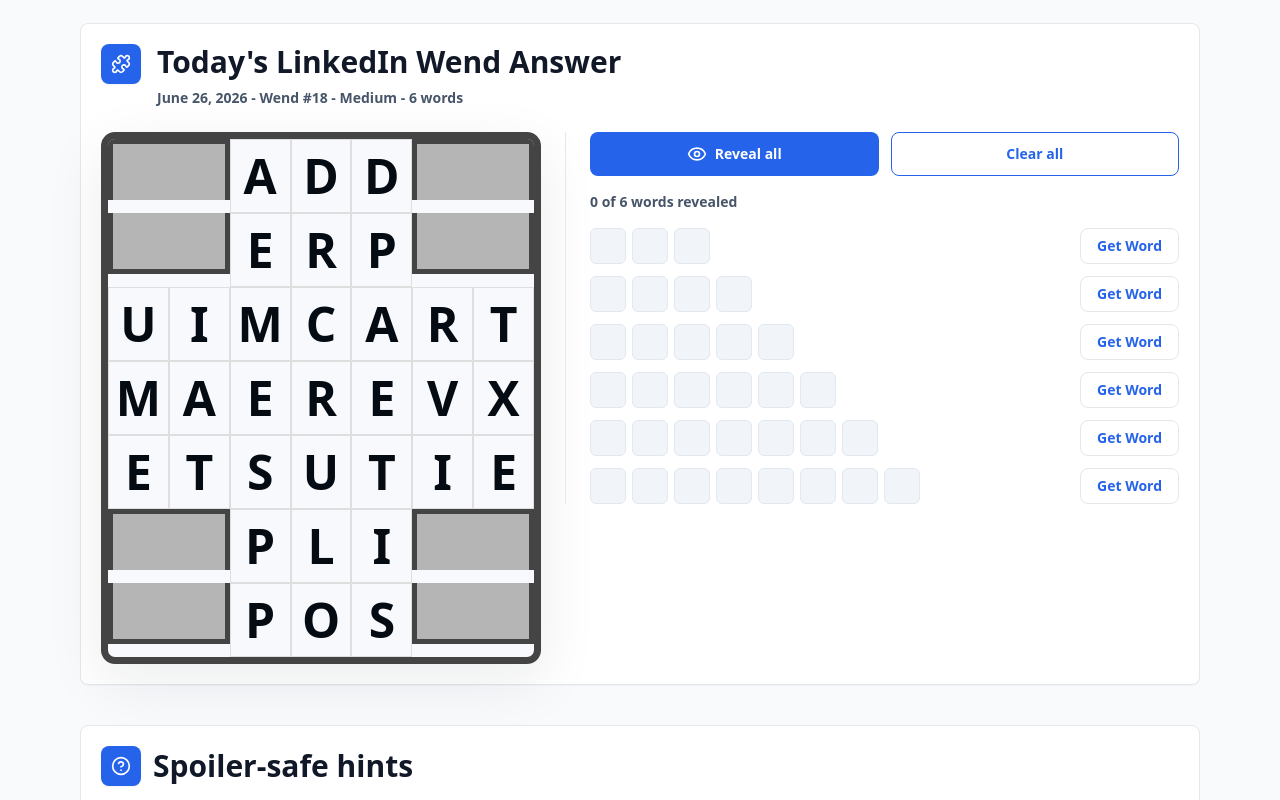
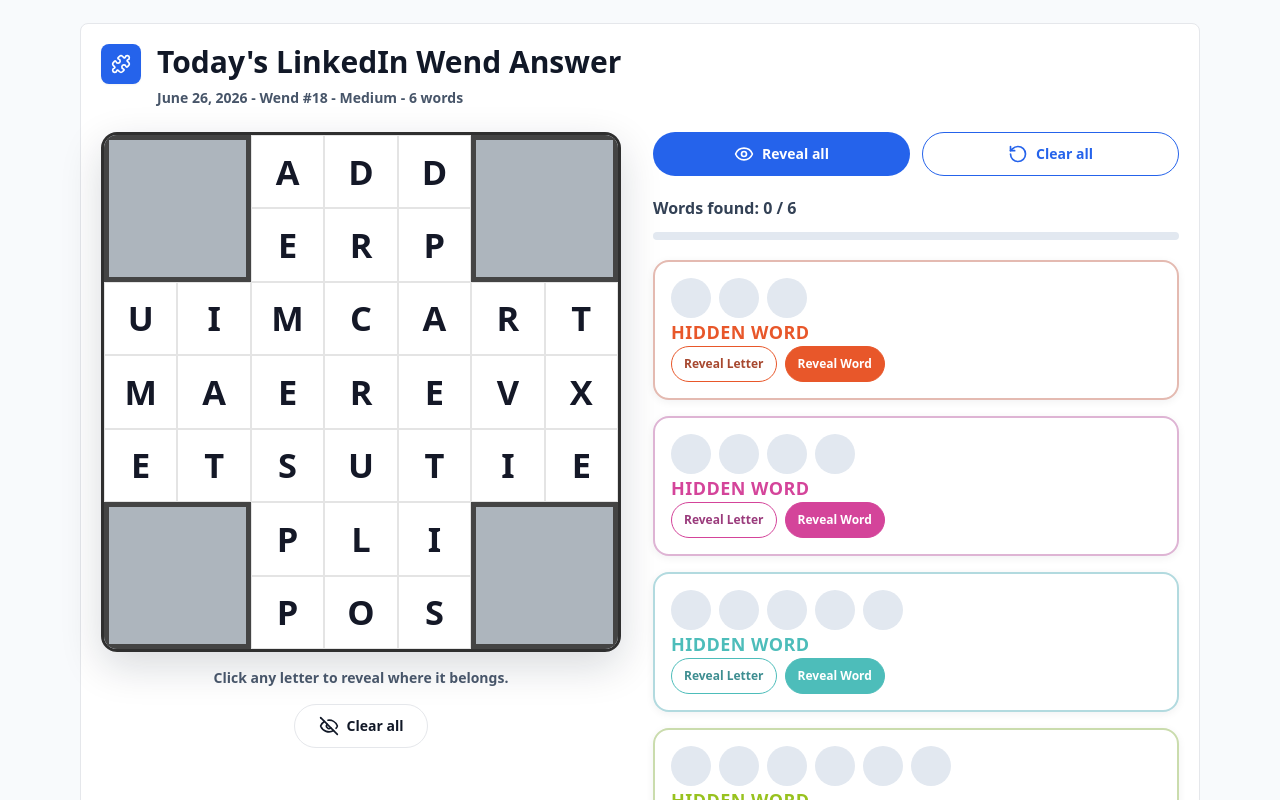
Before and after one commit to leontinasilva493-glitch/wendanswer, a Next.js app: page /linkedin-wend-answer-today in a window 1280 px wide. Shown: the part 620-1420 px from the top of the page. Built offline with nearby package versions, Linux system fonts and the light colour scheme.

Commit message:
feat(wend): enhance interactive path styling

```diff
--- a/src/app/globals.css
+++ b/src/app/globals.css
@@ -87,4 +87,185 @@
   .hero-panel {
     @apply overflow-hidden rounded-lg border border-line bg-white p-4 shadow-soft sm:p-5;
   }
+
+  .wend-cell {
+    @apply relative flex aspect-square items-center justify-center overflow-visible;
+  }
+
+  .wend-cell-blocked {
+    @apply bg-[#adb5bd];
+  }
+
+  .wend-cell-letter {
+    @apply border-0 bg-white p-0 text-[clamp(1rem,4.4vw,2.15rem)] font-black text-[#141827] transition hover:bg-slate-50 focus:outline-none focus:ring-2 focus:ring-brand focus:ring-offset-1;
+    box-shadow:
+      inset 1px 0 0 #e4e4e4,
+      inset -1px 0 0 #e4e4e4,
+      inset 0 1px 0 #e4e4e4,
+      inset 0 -1px 0 #e4e4e4;
+  }
+
+  .wend-cell-hinted {
+    background: color-mix(in srgb, var(--word-color, #0a66c2) 16%, white);
+    box-shadow: inset 0 0 0 3px color-mix(in srgb, var(--word-color, #0a66c2) 48%, white);
+  }
+
+  .wend-cell-revealed {
+    background: color-mix(in srgb, var(--word-color, #0a66c2) 18%, white);
+    animation: wend-cell-pop 0.3s cubic-bezier(0.34, 1.56, 0.64, 1) both;
+    box-shadow: none;
+  }
+
+  .wend-cell-letter-text {
+    @apply relative z-[4] select-none leading-none;
+  }
+
+  .wend-cell-tube {
+    @apply absolute z-[1] pointer-events-none;
+    background: var(--word-color, #0a66c2);
+  }
+
+  .wend-cell-tube-h {
+    top: 22.5%;
+    bottom: 22.5%;
+  }
+
+  .wend-cell-tube-v {
+    left: 22.5%;
+    right: 22.5%;
+  }
+
+  .wend-cell-start {
+    @apply absolute z-[2] h-[58%] w-[58%] rounded-full pointer-events-none;
+    background: var(--word-color, #0a66c2);
+    outline: 6px solid color-mix(in srgb, var(--word-color, #0a66c2) 18%, white);
+  }
+
+  .wend-cell-check {
+    @apply absolute left-1 top-1 z-[5] flex h-4 w-4 items-center justify-center rounded-full text-[10px] font-black text-white;
+    background: var(--word-color, #0a66c2);
+  }
+
+  .wend-cell-arrow {
+    @apply absolute z-[6] flex h-4 w-4 items-center justify-center text-black/55 pointer-events-none;
+  }
+
+  .wend-cell-arrow svg {
+    @apply h-full w-full;
+  }
+
+  .wend-cell-arrow-right {
+    left: 0;
+    top: 50%;
+    transform: translate(-50%, -50%) rotate(-90deg);
+  }
+
+  .wend-cell-arrow-left {
+    right: 0;
+    top: 50%;
+    transform: translate(50%, -50%) rotate(90deg);
+  }
+
+  .wend-cell-arrow-down {
+    left: 50%;
+    top: 0;
+    transform: translate(-50%, -50%);
+  }
+
+  .wend-cell-arrow-up {
+    bottom: 0;
+    left: 50%;
+    transform: translate(-50%, 50%) rotate(180deg);
+  }
+
+  .wend-word-card {
+    @apply rounded-2xl border-2 bg-white p-4 shadow-[0_2px_8px_rgba(15,23,42,0.06)] transition;
+    border-color: color-mix(in srgb, var(--word-color, #0a66c2) 32%, #e2e8f0);
+  }
+
+  .wend-word-card-complete {
+    background: color-mix(in srgb, var(--word-color, #0a66c2) 7%, white);
+    border-color: var(--word-color, #0a66c2);
+    box-shadow: 0 8px 24px color-mix(in srgb, var(--word-color, #0a66c2) 20%, transparent);
+    animation: wend-word-pop 0.38s cubic-bezier(0.34, 1.56, 0.64, 1) both;
+  }
+
+  .wend-letter-bubble {
+    @apply flex h-10 w-10 shrink-0 items-center justify-center rounded-full text-base font-black leading-none transition;
+  }
+
+  .wend-letter-bubble-hidden {
+    @apply bg-slate-200 text-transparent;
+  }
+
+  .wend-letter-bubble-visible {
+    @apply text-[#141827] shadow-[0_4px_12px_rgba(15,23,42,0.2)];
+    background: var(--word-color, #0a66c2);
+    animation: wend-bubble-pop 0.32s cubic-bezier(0.34, 1.56, 0.64, 1) both;
+  }
+
+  .wend-word-action {
+    @apply min-h-9 rounded-full border px-3 py-1.5 text-xs font-black transition disabled:cursor-default disabled:opacity-45;
+  }
+
+  .wend-word-action-light {
+    color: color-mix(in srgb, var(--word-color, #0a66c2) 68%, #1e293b);
+    border-color: var(--word-color, #0a66c2);
+    background: transparent;
+  }
+
+  .wend-word-action-light:not(:disabled):hover {
+    background: color-mix(in srgb, var(--word-color, #0a66c2) 12%, white);
+    transform: translateY(-1px);
+  }
+
+  .wend-word-action-solid {
+    @apply text-white;
+    background: var(--word-color, #0a66c2);
+    border-color: var(--word-color, #0a66c2);
+  }
+
+  .wend-word-action-solid:not(:disabled):hover {
+    filter: brightness(1.06);
+    transform: translateY(-1px);
+  }
 }
+
+@keyframes wend-cell-pop {
+  0% {
+    opacity: 0.55;
+    transform: scale(0.82);
+  }
+  55% {
+    transform: scale(1.06);
+  }
+  100% {
+    opacity: 1;
+    transform: scale(1);
+  }
+}
+
+@keyframes wend-bubble-pop {
+  0% {
+    opacity: 0.3;
+    transform: scale(0.62);
+  }
+  65% {
+    transform: scale(1.12);
+  }
+  100% {
+    opacity: 1;
+    transform: scale(1.04);
+  }
+}
+
+@keyframes wend-word-pop {
+  0% {
+    opacity: 0.65;
+    transform: translateY(-6px) scale(0.98);
+  }
+  100% {
+    opacity: 1;
+    transform: translateY(0) scale(1);
+  }
+}
--- a/src/components/WendAnswerReveal.tsx
+++ b/src/components/WendAnswerReveal.tsx
@@ -1,9 +1,13 @@
 "use client";
 
 import { useMemo, useState } from "react";
-import { Eye, Puzzle } from "lucide-react";
+import type { CSSProperties } from "react";
+import { Eye, EyeOff, Puzzle, RotateCcw } from "lucide-react";
 import type { Cell, WendAnswer, WendPuzzle } from "@/lib/puzzles";
 import { WendGrid } from "./WendGrid";
+
+const wordColors = ["#e8572a", "#d4449a", "#4dbdba", "#98c21f", "#5b8dd9", "#f05a28"];
+type WordStyle = CSSProperties & Record<"--word-color", string>;
 
 function cellKey(cell: Cell) {
   return `${cell[0]}-${cell[1]}`;
@@ -22,6 +26,13 @@
   const [visibleLetters, setVisibleLetters] = useState<Set<string>>(new Set());
 
   const wordSet = useMemo(() => new Set(visibleWords), [visibleWords]);
+  const completeWords = useMemo(() => {
+    return puzzle.answers.filter((answer) => {
+      if (visibleWords.has(answer.word)) return true;
+      return answer.path.every((_, index) => visibleLetters.has(letterKey(answer, index)));
+    });
+  }, [puzzle.answers, visibleLetters, visibleWords]);
+
   const cellSet = useMemo(() => {
     const keys = new Set<string>();
     for (const answer of puzzle.answers) {
@@ -33,9 +44,17 @@
     }
     return keys;
   }, [puzzle.answers, visibleLetters, visibleWords]);
+  const allRevealed = puzzle.answers.length > 0 && completeWords.length === puzzle.answers.length;
+  const progress = puzzle.answers.length === 0 ? 0 : Math.round((completeWords.length / puzzle.answers.length) * 100);
 
   function revealWord(answer: WendAnswer) {
     setVisibleWords((current) => new Set([...current, answer.word]));
+  }
+
+  function revealNextLetter(answer: WendAnswer) {
+    const nextIndex = answer.path.findIndex((_, index) => !visibleLetters.has(letterKey(answer, index)));
+    if (nextIndex < 0) return;
+    setVisibleLetters((current) => new Set([...current, letterKey(answer, nextIndex)]));
   }
 
   function revealCell(answer: WendAnswer, cell: Cell) {
@@ -69,8 +88,8 @@
         </div>
       </div>
 
-      <div className="mt-6 grid gap-6 lg:grid-cols-[minmax(280px,440px)_1fr] lg:items-start">
-        <div className="mx-auto w-full max-w-[440px]">
+      <div className="mt-6 grid gap-6 lg:grid-cols-[minmax(320px,520px)_1fr] lg:items-start">
+        <div className="mx-auto flex w-full max-w-[520px] flex-col items-center gap-4">
           <WendGrid
             answers={puzzle.answers}
             grid={puzzle.grid}
@@ -78,39 +97,58 @@
             visibleLetters={cellSet}
             visibleWords={wordSet}
           />
+          <p className={`text-sm font-black ${allRevealed ? "text-green-600" : "text-slate-600"}`} aria-live="polite">
+            {allRevealed ? "All words revealed!" : "Click any letter to reveal where it belongs."}
+          </p>
+          <button className="btn btn-ghost gap-2 rounded-full px-6" onClick={clearAll} type="button">
+            <EyeOff aria-hidden className="h-5 w-5" />
+            Clear all
+          </button>
         </div>
 
-        <div className="border-line lg:border-l lg:pl-6">
+        <div className="lg:pl-2">
           <div className="grid gap-3 sm:grid-cols-2">
-            <button className="btn btn-primary gap-2" onClick={revealAll} type="button">
+            <button className="btn btn-primary gap-2 rounded-full" onClick={revealAll} type="button">
               <Eye aria-hidden className="h-5 w-5" />
               Reveal all
             </button>
-            <button className="btn btn-ghost gap-2 border-brand text-brand" onClick={clearAll} type="button">
+            <button className="btn btn-ghost gap-2 rounded-full border-brand text-brand" onClick={clearAll} type="button">
+              <RotateCcw aria-hidden className="h-5 w-5" />
               Clear all
             </button>
           </div>
 
-          <p aria-live="polite" className="mt-4 text-sm font-semibold text-slate-600">
-            {visibleWords.size} of {puzzle.answers.length} words revealed
-          </p>
+          <div className="mt-5">
+            <div className="flex items-center justify-between gap-4">
+              <p aria-live="polite" className="text-base font-black text-slate-700">
+                Words found: {completeWords.length} / {puzzle.answers.length}
+              </p>
+            </div>
+            <div className="mt-3 h-2 overflow-hidden rounded-full bg-slate-200">
+              <div
+                className="h-full rounded-full bg-gradient-to-r from-blue-700 to-cyan-400 transition-all duration-700"
+                style={{ width: `${progress}%` }}
+              />
+            </div>
+          </div>
 
-          <div className="mt-4 space-y-3">
-            {puzzle.answers.map((answer) => {
+          <div className="mt-5 space-y-4">
+            {puzzle.answers.map((answer, wordIndex) => {
               const isWordVisible = visibleWords.has(answer.word);
+              const color = wordColors[wordIndex % wordColors.length];
+              const isComplete = isWordVisible || answer.path.every((_, index) => visibleLetters.has(letterKey(answer, index)));
               return (
-                <div className="grid items-center gap-3 sm:grid-cols-[1fr_auto]" key={answer.word}>
-                  <div className="flex flex-wrap gap-1.5" aria-label={`${answer.word.length} letter answer`}>
+                <div
+                  className={`wend-word-card ${isComplete ? "wend-word-card-complete" : ""}`}
+                  key={answer.word}
+                  style={{ "--word-color": color } as WordStyle}
+                >
+                  <div className="flex flex-wrap items-center gap-2" aria-label={`${answer.word.length} letter answer`}>
                     {answer.word.split("").map((letter, index) => {
                       const isLetterVisible = isWordVisible || visibleLetters.has(letterKey(answer, index));
                       return (
                         <span
-                          className={classNames(
-                            "flex h-9 w-9 items-center justify-center rounded-md border text-sm font-black",
-                            isLetterVisible
-                              ? "border-blue-200 bg-blue-100 text-blue-950"
-                              : "border-slate-200 bg-slate-100 text-slate-100",
-                          )}
+                          className={classNames("wend-letter-bubble", isLetterVisible ? "wend-letter-bubble-visible" : "wend-letter-bubble-hidden")}
                           key={`${answer.word}-${index}`}
                         >
                           {isLetterVisible ? letter : ""}
@@ -118,14 +156,17 @@
                       );
                     })}
                   </div>
-                  <button className="btn btn-ghost min-h-9 px-4 py-1.5 text-brand" onClick={() => revealWord(answer)} type="button">
-                    Get Word
-                  </button>
-                  {isWordVisible ? (
-                    <p className="text-sm font-semibold text-slate-700 sm:col-span-2">
-                      {answer.word}: {answer.path.map((cell) => `r${cell[0] + 1}c${cell[1] + 1}`).join(" -> ")}
-                    </p>
-                  ) : null}
+                  <p className="text-lg font-black uppercase tracking-wide" style={{ color }}>
+                    {isComplete ? answer.word : "Hidden word"}
+                  </p>
+                  <div className="flex flex-wrap gap-2">
+                    <button className="wend-word-action wend-word-action-light" disabled={isComplete} onClick={() => revealNextLetter(answer)} type="button">
+                      Reveal Letter
+                    </button>
+                    <button className="wend-word-action wend-word-action-solid" disabled={isComplete} onClick={() => revealWord(answer)} type="button">
+                      Reveal Word
+                    </button>
+                  </div>
                 </div>
               );
             })}
--- a/src/components/WendGrid.tsx
+++ b/src/components/WendGrid.tsx
@@ -1,27 +1,66 @@
 "use client";
 
+import type { CSSProperties } from "react";
 import type { Cell, WendAnswer } from "@/lib/puzzles";
 
+type WordStyle = CSSProperties & Record<"--word-color", string>;
+
 const colors = [
-  "bg-blue-100 text-blue-900 ring-blue-500",
-  "bg-amber-100 text-amber-950 ring-amber-500",
-  "bg-green-100 text-green-950 ring-green-500",
-  "bg-indigo-100 text-indigo-950 ring-indigo-500",
-  "bg-rose-100 text-rose-950 ring-rose-500",
+  "#e8572a",
+  "#d4449a",
+  "#4dbdba",
+  "#98c21f",
+  "#5b8dd9",
+  "#f05a28",
 ];
 
 function sameCell(a: Cell, b: Cell) {
   return a[0] === b[0] && a[1] === b[1];
 }
 
-function pathIndex(cell: Cell, answers: WendAnswer[], visibleWords: Set<string>) {
+function cellKey(cell: Cell) {
+  return `${cell[0]}-${cell[1]}`;
+}
+
+function pathIndex(cell: Cell, answers: WendAnswer[], visibleWords: Set<string>, visibleLetters: Set<string>) {
   for (let wordIndex = 0; wordIndex < answers.length; wordIndex += 1) {
     const answer = answers[wordIndex];
-    if (!visibleWords.has(answer.word)) continue;
     const step = answer.path.findIndex((candidate) => sameCell(candidate, cell));
-    if (step >= 0) return { wordIndex, step };
+    if (step < 0) continue;
+    if (visibleWords.has(answer.word) || visibleLetters.has(cellKey(cell))) return { answer, wordIndex, step };
   }
   return null;
+}
+
+function direction(from: Cell, to: Cell) {
+  if (to[0] > from[0]) return "down";
+  if (to[0] < from[0]) return "up";
+  if (to[1] > from[1]) return "right";
+  return "left";
+}
+
+function horizontalEdgeStyle(isStart: boolean, isEnd: boolean) {
+  if (!isStart && !isEnd) return "0px";
+  if (isStart && isEnd) return "999px";
+  if (isStart) return "999px 0 0 999px";
+  return "0 999px 999px 0";
+}
+
+function verticalEdgeStyle(isStart: boolean, isEnd: boolean) {
+  if (!isStart && !isEnd) return "0px";
+  if (isStart && isEnd) return "999px";
+  if (isStart) return "999px 999px 0 0";
+  return "0 0 999px 999px";
+}
+
+function ArrowMark({ dir }: { dir: string }) {
+  return (
+    <span className={`wend-cell-arrow wend-cell-arrow-${dir}`} aria-hidden>
+      <svg viewBox="0 0 24 24" fill="none" stroke="currentColor" strokeWidth="2.8" strokeLinecap="round" strokeLinejoin="round">
+        <polyline points="6 9 12 15 18 9" />
+      </svg>
+    </span>
+  );
 }
 
 export function WendGrid({
@@ -53,9 +92,9 @@
   }
 
   return (
-    <div className="mx-auto w-full max-w-[540px]">
+    <div className="mx-auto w-full max-w-[520px]">
       <div
-        className="grid overflow-hidden rounded-[14px] border-[7px] border-[#444] bg-[#f7f9fc] shadow-soft"
+        className="grid aspect-square overflow-hidden rounded-2xl border-[3px] border-[#2f2f2f] bg-white shadow-[0_14px_42px_rgba(15,23,42,0.16)]"
         style={{ gridTemplateColumns: `repeat(${columnCount}, minmax(0, 1fr))` }}
       >
         {grid.flatMap((row, rowIndex) =>
@@ -66,35 +105,68 @@
               return (
                 <div
                   aria-label={`Blocked cell at row ${rowIndex + 1}, column ${colIndex + 1}`}
-                  className={`aspect-square bg-[#b5b5b5] ${blockedBorders(rowIndex, colIndex)}`}
+                  className={`wend-cell wend-cell-blocked ${blockedBorders(rowIndex, colIndex)}`}
                   key={key}
                 />
               );
             }
 
-            const path = pathIndex(cell, answers, visibleWords);
+            const path = pathIndex(cell, answers, visibleWords, visibleLetters);
             const answer = answers.find((candidate) =>
               candidate.path.some((candidateCell) => sameCell(candidateCell, cell)),
             );
-            const isLetterVisible = visibleLetters.has(key);
-            const color = path ? colors[path.wordIndex % colors.length] : "";
+            const color = answer ? colors[answers.indexOf(answer) % colors.length] : "#0a66c2";
+            const isHintVisible = visibleLetters.has(key);
+            const isRevealed = Boolean(path);
+            const previous = path && path.step > 0 ? path.answer.path[path.step - 1] : null;
+            const next = path && path.step < path.answer.path.length - 1 ? path.answer.path[path.step + 1] : null;
+            const connectLeft = [previous, next].some((candidate) => candidate && candidate[0] === rowIndex && candidate[1] === colIndex - 1);
+            const connectRight = [previous, next].some((candidate) => candidate && candidate[0] === rowIndex && candidate[1] === colIndex + 1);
+            const connectTop = [previous, next].some((candidate) => candidate && candidate[0] === rowIndex - 1 && candidate[1] === colIndex);
+            const connectBottom = [previous, next].some((candidate) => candidate && candidate[0] === rowIndex + 1 && candidate[1] === colIndex);
+            const nextDirection = next ? direction(cell, next) : null;
 
             return (
               <button
                 aria-label={`Letter ${letter} at row ${rowIndex + 1}, column ${colIndex + 1}`}
-                className={`relative aspect-square border border-[#dedede] text-[clamp(1.8rem,7vw,3rem)] font-black text-[#050b12] transition hover:border-brand ${
-                  path ? `${color} ring-2` : isLetterVisible ? "bg-blue-50 ring-2 ring-brand" : "bg-[#f7f9fc]"
-                }`}
+                className={`wend-cell wend-cell-letter ${isRevealed ? "wend-cell-revealed" : isHintVisible ? "wend-cell-hinted" : ""}`}
                 key={key}
                 onClick={() => answer && onCellClick?.(answer, cell)}
+                style={{ "--word-color": color } as WordStyle}
                 type="button"
               >
-                {letter}
-                {path ? (
-                  <span className="absolute right-1 top-1 flex h-5 w-5 items-center justify-center rounded-full bg-white/85 text-[11px] font-bold">
-                    {path.step + 1}
-                  </span>
+                {isRevealed ? (
+                  <>
+                    {connectLeft || connectRight ? (
+                      <span
+                        className="wend-cell-tube wend-cell-tube-h"
+                        style={{
+                          left: connectLeft ? 0 : "22.5%",
+                          right: connectRight ? 0 : "22.5%",
+                          borderRadius: horizontalEdgeStyle(!connectLeft, !connectRight),
+                        }}
+                      />
+                    ) : null}
+                    {connectTop || connectBottom ? (
+                      <span
+                        className="wend-cell-tube wend-cell-tube-v"
+                        style={{
+                          top: connectTop ? 0 : "22.5%",
+                          bottom: connectBottom ? 0 : "22.5%",
+                          borderRadius: verticalEdgeStyle(!connectTop, !connectBottom),
+                        }}
+                      />
+                    ) : null}
+                    {path?.step === 0 ? (
+                      <>
+                        <span className="wend-cell-start" />
+                        <span className="wend-cell-check">✓</span>
+                      </>
+                    ) : null}
+                    {nextDirection ? <ArrowMark dir={nextDirection} /> : null}
+                  </>
                 ) : null}
+                <span className="wend-cell-letter-text">{letter}</span>
               </button>
             );
           }),
```
Also changed, not shown: 3 other files (tests, documents, lock files or other folders).
